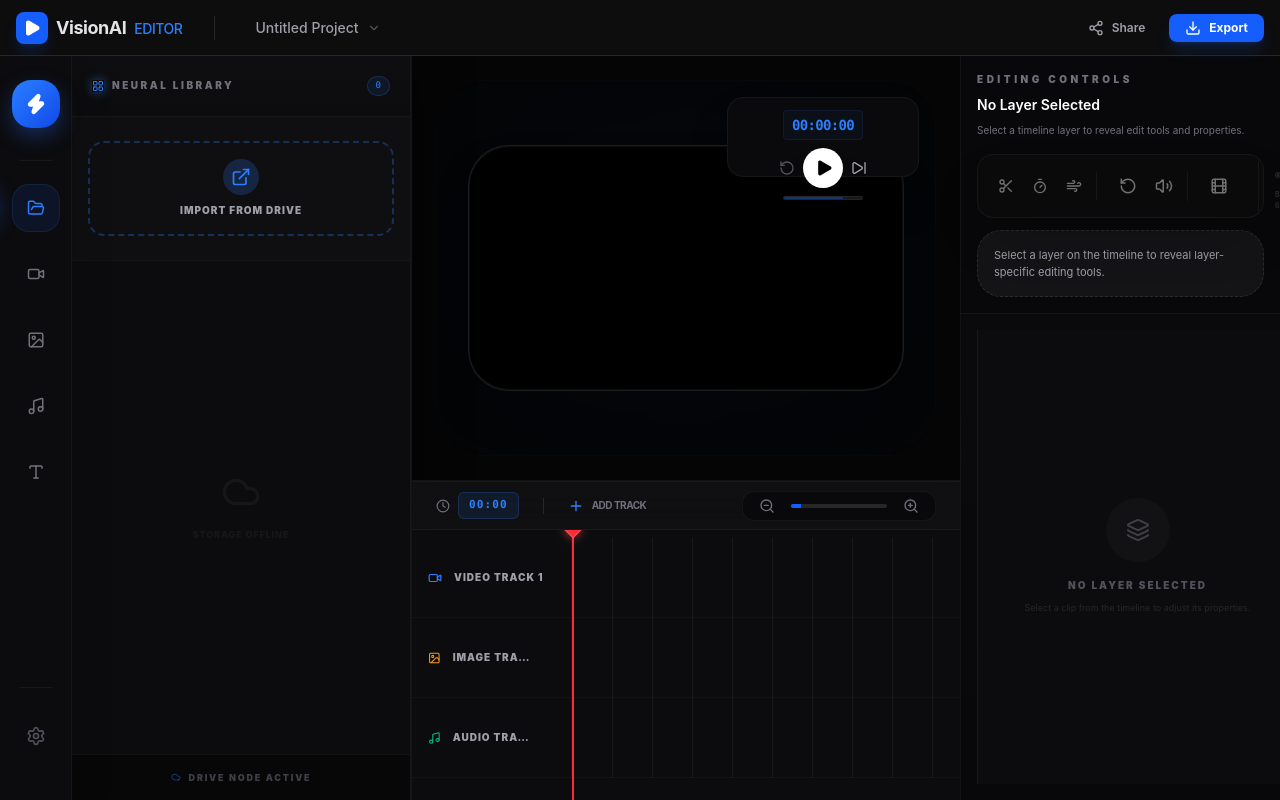
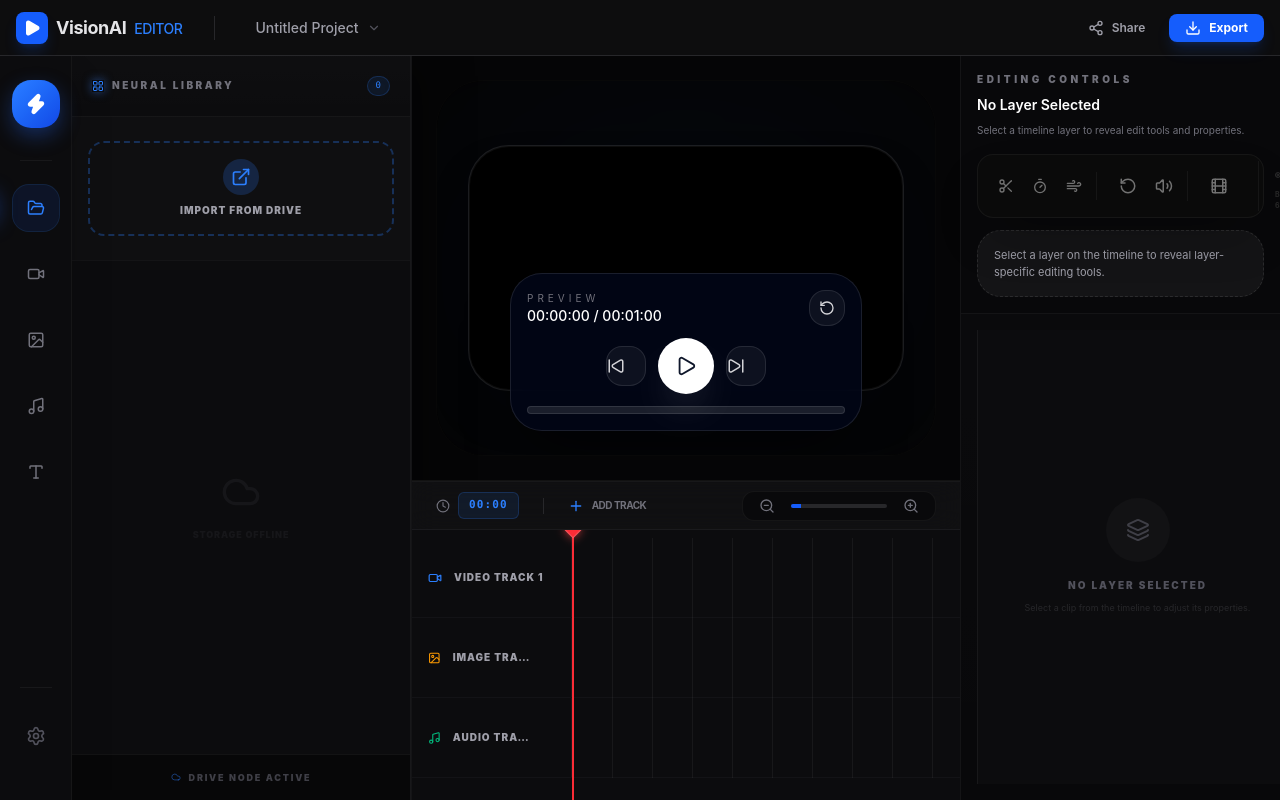
Before and after one commit to Sejalsoni30/VisionAI-Video-Editor, a React (Vite) app in the folder video-editor-app/: page /editor in a window 1280 px wide. Built offline with nearby package versions, Linux system fonts and the light colour scheme.

Commit message:
Complete

```diff
--- a/video-editor-app/src/components/Preview/Controls.jsx
+++ b/video-editor-app/src/components/Preview/Controls.jsx
@@ -5,19 +5,16 @@ import { updateCurrentTime, setIsPlaying } from '../../store/projectSlice';
 
 const Controls = () => {
   const dispatch = useDispatch();
-
-  // 1. Redux State
   const { currentTime, isPlaying, duration } = useSelector((state) => state.project);
 
-  // 🕒 Professional Time Format (00:00:00)
-  const formatTime = (seconds) => {
-    const mins = Math.floor(seconds / 60);
+  const formatTime = (seconds = 0) => {
+    const hrs = Math.floor(seconds / 3600);
+    const mins = Math.floor((seconds % 3600) / 60);
     const secs = Math.floor(seconds % 60);
-    const frames = Math.floor((seconds % 1) * 30);
-    return `${mins.toString().padStart(2, '0')}:${secs.toString().padStart(2, '0')}:${frames.toString().padStart(2, '0')}`;
+    const parts = [mins, secs].map((value) => value.toString().padStart(2, '0'));
+    return hrs > 0 ? `${hrs.toString().padStart(2, '0')}:${parts.join(':')}` : `00:${parts.join(':')}`;
   };
 
-  // 🕹️ Control Handlers (Redux Based)
   const handlePlayPause = () => {
     dispatch(setIsPlaying(!isPlaying));
   };
@@ -27,7 +24,6 @@ const Controls = () => {
   };
 
   const handleSkipBack = () => {
-    // Agar 0 se piche jaye toh 0 par hi ruke
     dispatch(updateCurrentTime(Math.max(0, currentTime - 5)));
   };
 
@@ -36,57 +32,56 @@ const Controls = () => {
     dispatch(setIsPlaying(false));
   };
 
+  const progress = duration > 0 ? Math.min(100, (currentTime / duration) * 100) : 0;
+
   return (
-    <div className="absolute top-4 right-4 w-48 h-20 bg-[#0c0c0e]/90 backdrop-blur-xl border border-white/5 rounded-2xl p-3 shadow-2xl z-50">
+    <div className="absolute bottom-6 left-1/2 -translate-x-1/2 w-[calc(100%-2rem)] max-w-[22rem] bg-slate-950/85 backdrop-blur-2xl border border-white/10 rounded-[2rem] p-4 shadow-[0_25px_60px_-20px_rgba(0,0,0,0.8)] z-50">
+      <div className="flex items-center justify-between gap-3 mb-3">
+        <div>
+          <div className="text-[10px] uppercase tracking-[0.4em] text-zinc-500">Preview</div>
+          <div className="text-sm font-medium text-white">{formatTime(currentTime)} / {formatTime(duration)}</div>
+        </div>
 
-      {/* ⏱️ Time Display */}
-      <div className="flex items-center justify-center mb-2">
-        <span className="text-sm font-mono text-blue-500 font-bold tracking-tighter bg-blue-500/5 px-2 py-1 rounded border border-blue-500/10">
-          {formatTime(currentTime)}
-        </span>
+        <button
+          onClick={handleReset}
+          className="flex items-center justify-center w-9 h-9 rounded-2xl border border-white/10 bg-white/5 text-zinc-300 hover:bg-white/10 transition"
+          title="Reset playhead"
+        >
+          <RotateCcw size={16} />
+        </button>
       </div>
 
-      {/* 🕹️ Controls Row */}
-      <div className="flex items-center justify-center gap-2">
+      <div className="flex items-center justify-center gap-3 mb-3">
+        <button
+          onClick={handleSkipBack}
+          className="w-10 h-10 rounded-2xl bg-white/5 border border-white/10 text-zinc-300 hover:bg-white/10 transition"
+          title="Rewind 5s"
+        >
+          <SkipBack size={18} />
+        </button>
 
-        {/* Reset / Skip Back */}
-        <RotateCcw
-            size={16}
-            className="text-zinc-600 cursor-pointer hover:text-white transition-all active:scale-90"
-            onClick={handleReset}
-            title="Reset Playhead"
-        />
-
-        {/* Play/Pause Main Node */}
         <button
           onClick={handlePlayPause}
-          className="w-10 h-10 bg-white rounded-full flex items-center justify-center text-black hover:scale-110 hover:shadow-[0_0_30px_rgba(255,255,255,0.2)] active:scale-90 transition-all shadow-2xl"
+          className="w-14 h-14 rounded-full bg-white text-slate-900 flex items-center justify-center shadow-[0_20px_40px_-20px_rgba(255,255,255,0.7)] transition hover:scale-[1.04] active:scale-95"
         >
-          {isPlaying ? (
-            <Pause size={20} fill="black" strokeWidth={0} />
-          ) : (
-            <Play size={20} fill="black" className="ml-0.5" strokeWidth={0} />
-          )}
+          {isPlaying ? <Pause size={22} /> : <Play size={22} />}
         </button>
 
-        {/* Skip Forward */}
-        <SkipForward
-            size={16}
-            className="text-zinc-400 cursor-pointer hover:text-blue-500 transition-all active:scale-90"
-            onClick={handleSkipForward}
+        <button
+          onClick={handleSkipForward}
+          className="w-10 h-10 rounded-2xl bg-white/5 border border-white/10 text-zinc-300 hover:bg-white/10 transition"
+          title="Forward 5s"
+        >
+          <SkipForward size={18} />
+        </button>
+      </div>
+
+      <div className="h-2 rounded-full bg-white/10 overflow-hidden border border-white/10">
+        <div
+          className="h-full rounded-full bg-gradient-to-r from-blue-500 via-sky-400 to-cyan-400 shadow-[0_0_20px_rgba(56,189,248,0.45)]"
+          style={{ width: `${progress}%` }}
         />
       </div>
-
-      {/* 🔊 Volume Bar */}
-      <div className="mt-2 flex items-center justify-center">
-        <div className="w-20 h-1 bg-zinc-900 rounded-full overflow-hidden border border-white/5 relative">
-          <div
-            className="absolute left-0 top-0 h-full bg-blue-600/40 shadow-[0_0_10px_rgba(37,99,235,0.5)]"
-            style={{ width: '75%' }} // Static volume for UI look
-          ></div>
-        </div>
-      </div>
-
     </div>
   );
 };
```
Also changed, not shown: 1 other file (tests, documents, lock files or other folders).
